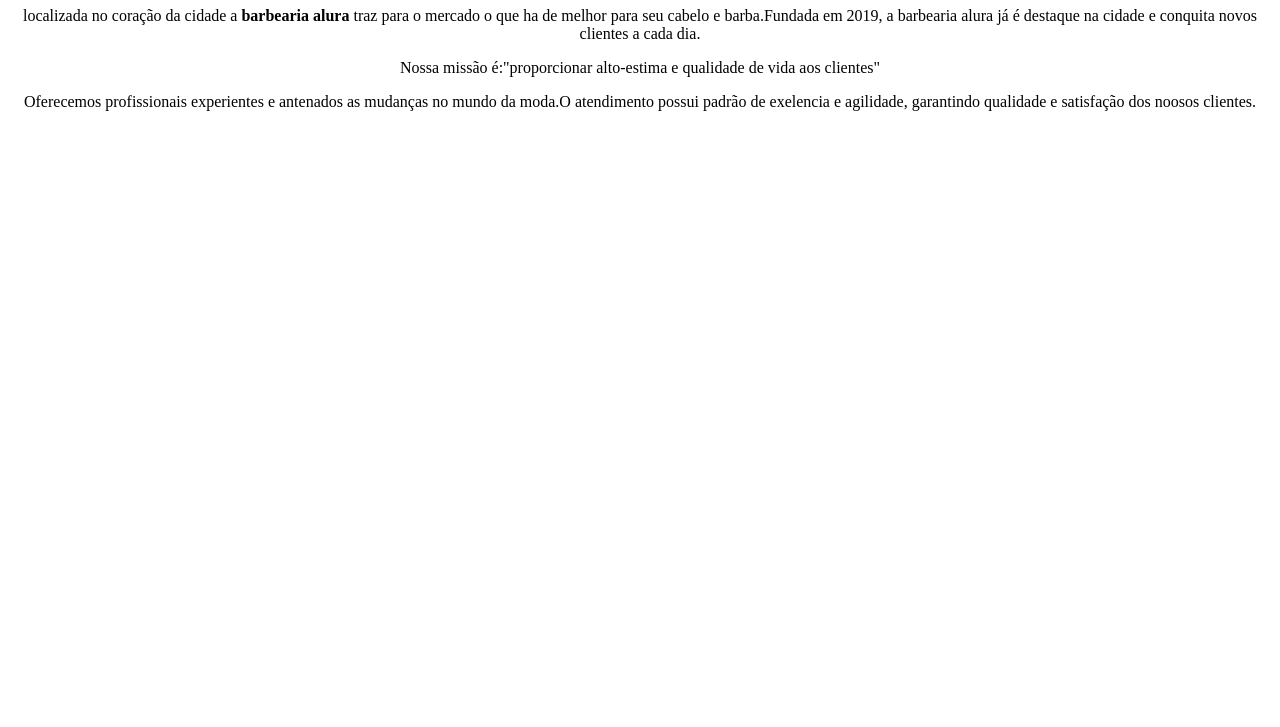
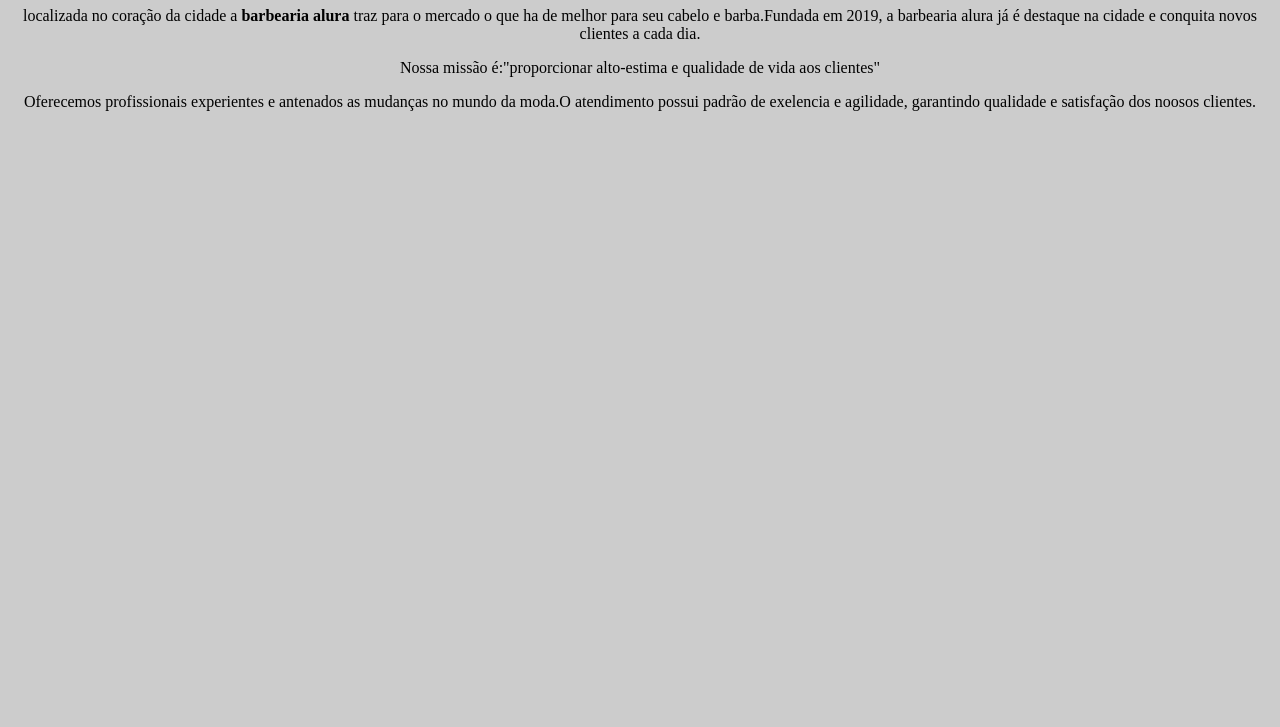
Before and after one commit to Mariaeduardapereiraleal/barbearia-alura, a plain HTML site: page index.html in a window 1280 px wide. Shown: the part 73-800 px from the top of the page. Drawn offline with Linux system fonts and the light colour scheme.

Commit message:
cor de fundo

```diff
--- a/style.css
+++ b/style.css
@@ -1,3 +1,4 @@
 body{
     text-align:center;
+background:#cccccc;
 }
```
